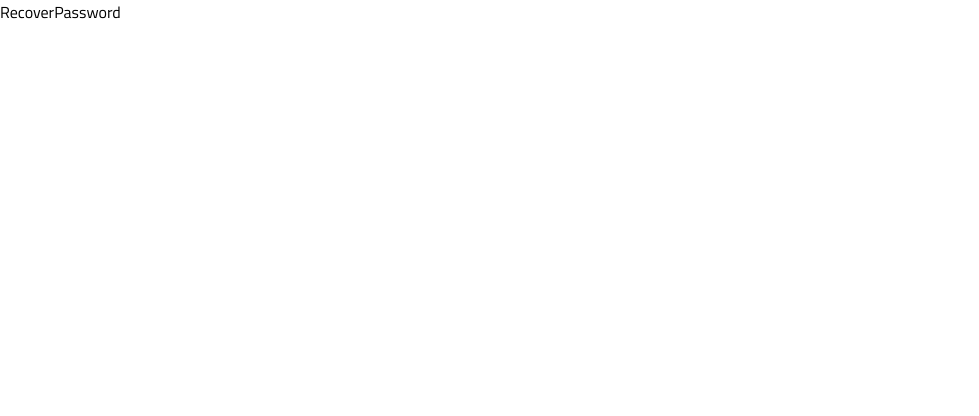
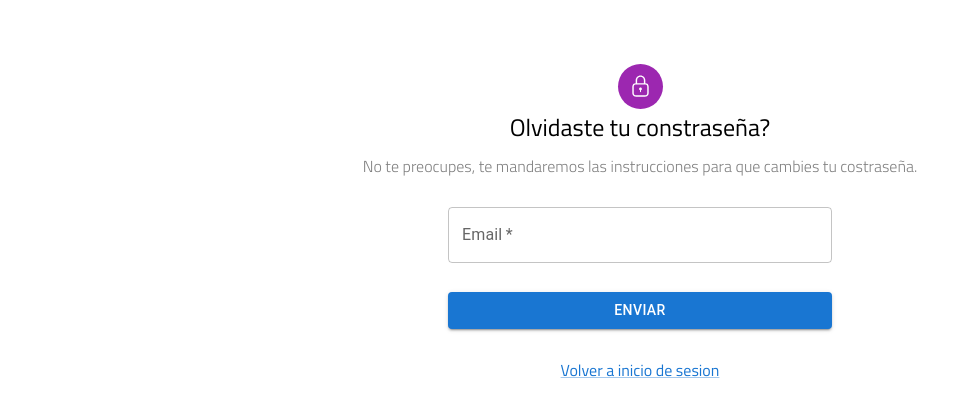
Before and after one commit to Libo033/concesionario-0, a Next.js app: page /account/recover_password in a window 1280 px wide. Shown: the top 416 px of the page, without its empty margins (0-979 px from the left). Built offline with nearby package versions, Linux system fonts and the light colour scheme.

Commit message:
Creado recover_password

```diff
--- a/src/app/account/page.module.css
+++ b/src/app/account/page.module.css
@@ -1,3 +1,4 @@
+/*#region */
 .page {
   width: 100%;
   height: 100vh;
@@ -10,3 +11,66 @@
   justify-content: center;
   align-items: center;
 }
+/*#endregion */
+
+/*#region RECOVER */
+.Recover {
+  margin-top: 64px;
+  display: flex;
+  flex-direction: column;
+  align-items: center;
+}
+
+.Recover_ImgContainer {
+  display: flex;
+  background-color: rgb(156, 39, 176);
+  border-radius: 30px;
+  padding: 9px;
+}
+
+.Recover_Img {
+  width: 27px;
+  height: auto;
+}
+
+.Recover_Title {
+  font-weight: 500;
+  font-size: x-large;
+}
+
+.Recover_SubTitle {
+  padding-inline: 12px;
+  margin-top: 9px;
+  font-weight: 300;
+  color: gray;
+  text-align: center;
+}
+
+.Recover_Form {
+  max-width: 444px;
+  width: 30%;
+  height: 180px;
+  display: flex;
+  flex-direction: column;
+  justify-content: space-evenly;
+}
+
+.Recover_SignInContainer a {
+  color: rgba(25, 118, 210);
+  text-decoration-color: rgba(25, 118, 210, 0.4);
+}
+
+.Recover_SignInContainer a:hover {
+  text-decoration-color: rgba(25, 118, 210);
+}
+
+.Recover_Sent {
+  margin-top: 21px;
+  margin-bottom: 36px;
+  font-size: 18px;
+  display: flex;
+  flex-direction: column;
+  align-items: center;
+  gap: 10px;
+}
+/*#endregion */
--- a/src/app/account/recover_password/page.tsx
+++ b/src/app/account/recover_password/page.tsx
@@ -1,8 +1,55 @@
-import React from "react";
+"use client";
+import React, { useState } from "react";
 import styles from "../page.module.css";
+import Image from "next/image";
+import { Button, TextField } from "@mui/material";
+import Link from "next/link";
 
 const RecoverPassword = () => {
-  return <div>RecoverPassword</div>;
+  const [emailSent, setEmailSent] = useState<boolean>(false);
+
+  return (
+    <div className={styles.Recover}>
+      <div className={styles.Recover_ImgContainer}>
+        <Image
+          className={styles.Recover_Img}
+          src={"/image/login.svg"}
+          alt="login"
+          width={90}
+          height={90}
+        />
+      </div>
+      <h1 className={styles.Recover_Title}>Olvidaste tu constraseña?</h1>
+      <span className={styles.Recover_SubTitle}>
+        No te preocupes, te mandaremos las instrucciones para que cambies tu
+        costraseña.
+      </span>
+      {emailSent ? (
+        <div className={styles.Recover_Sent}>
+          <Image src={"/image/check.png"} alt="check" width={78} height={78} />
+          <p>Email enviado exitosamente!</p>
+        </div>
+      ) : (
+        <form className={styles.Recover_Form}>
+          <div>
+            <TextField
+              label="Email"
+              variant="outlined"
+              fullWidth={true}
+              type="email"
+              required
+            />
+          </div>
+          <Button type="submit" variant="contained">
+            ENVIAR
+          </Button>
+        </form>
+      )}
+      <div className={styles.Recover_SignInContainer}>
+        <Link href={"/account/login"}>Volver a inicio de sesion</Link>
+      </div>
+    </div>
+  );
 };
 
 export default RecoverPassword;
```
Also changed, not shown: public/image/check.png (added), public/image/login.svg (added).
